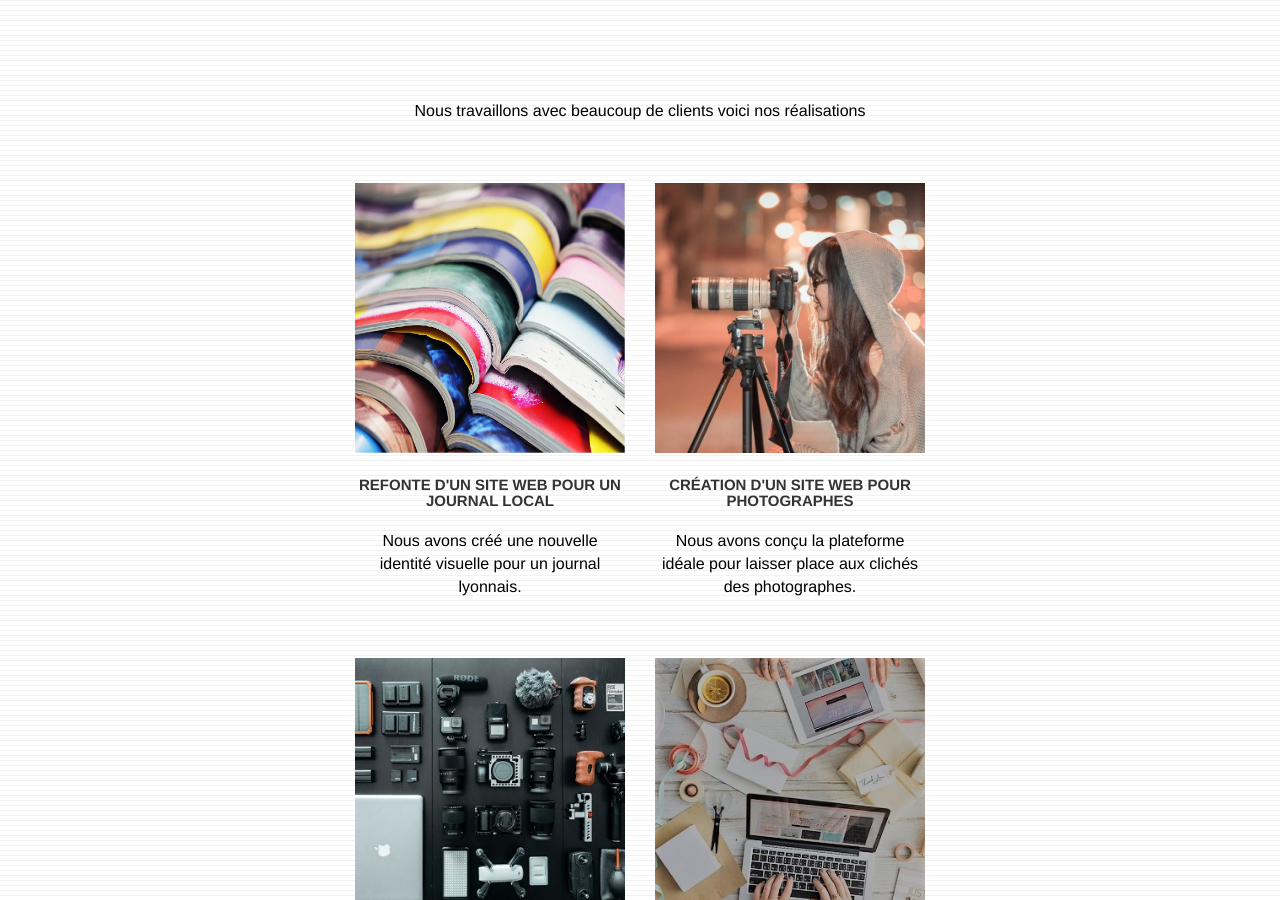
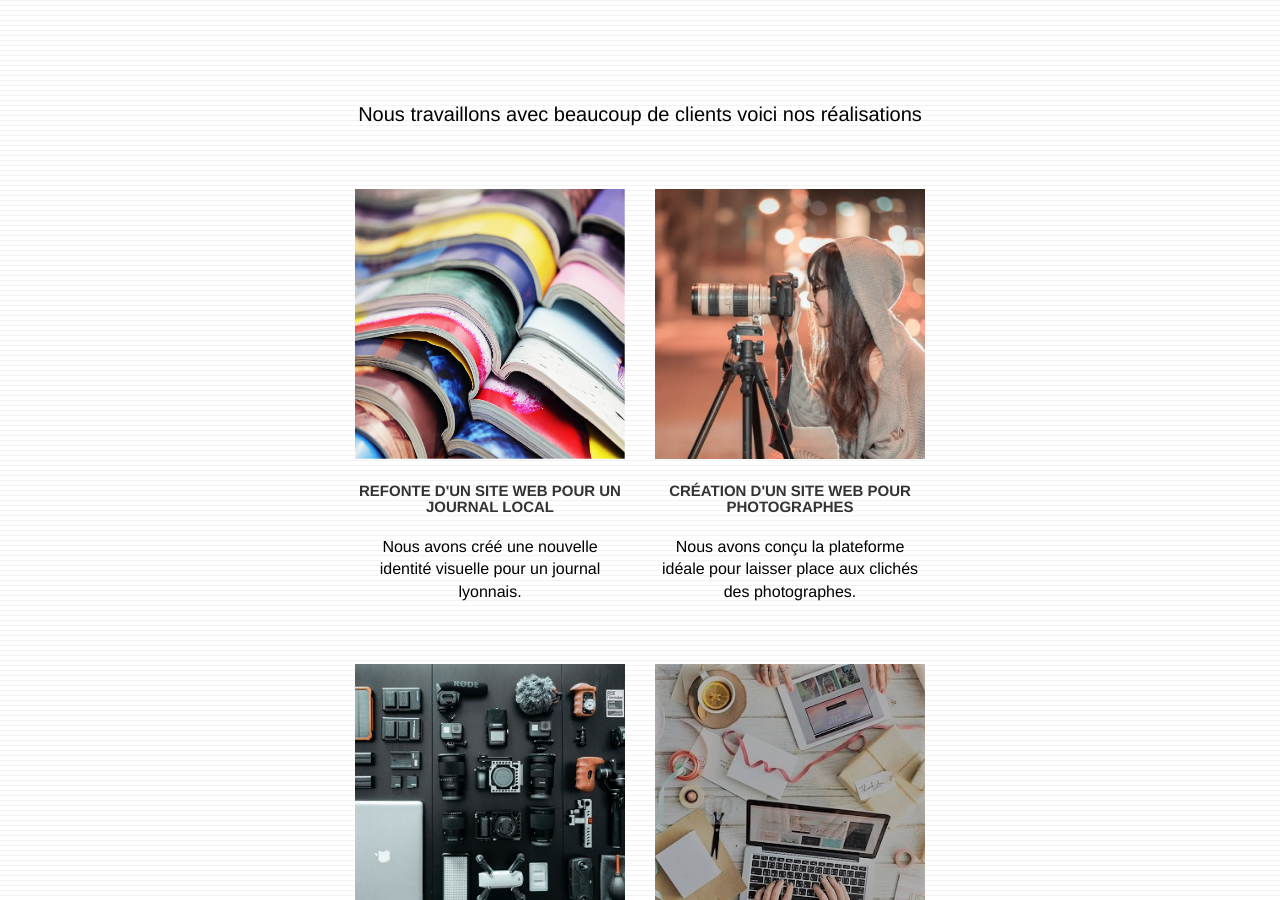
Before and after one commit to borisrose/site_seo, a plain HTML site: page index.html in a window 1280 px wide. Shown: the part 2039-2939 px from the top of the page. Drawn offline with Linux system fonts and the light colour scheme.

Commit message:
"modification mineure"

```diff
--- a/index.html
+++ b/index.html
@@ -164,7 +164,7 @@
 				<div class="container bloc-lg">
 					<div class="row">
 						<div class="col-sm-12 text-center">
-							<p>Nous travaillons avec beaucoup de clients voici nos réalisations</p>
+							<p class="highlight">Nous travaillons avec beaucoup de clients voici nos réalisations</p>
 						</div>
 					</div>
 					<div class="row tight-width-whitespace portfolio-row">
```
